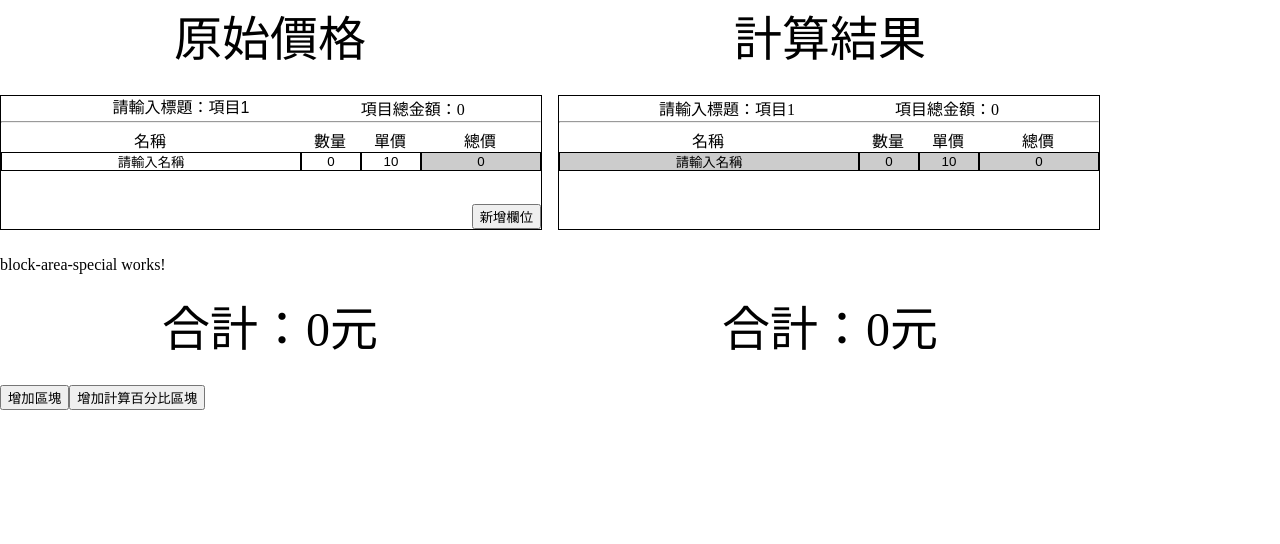
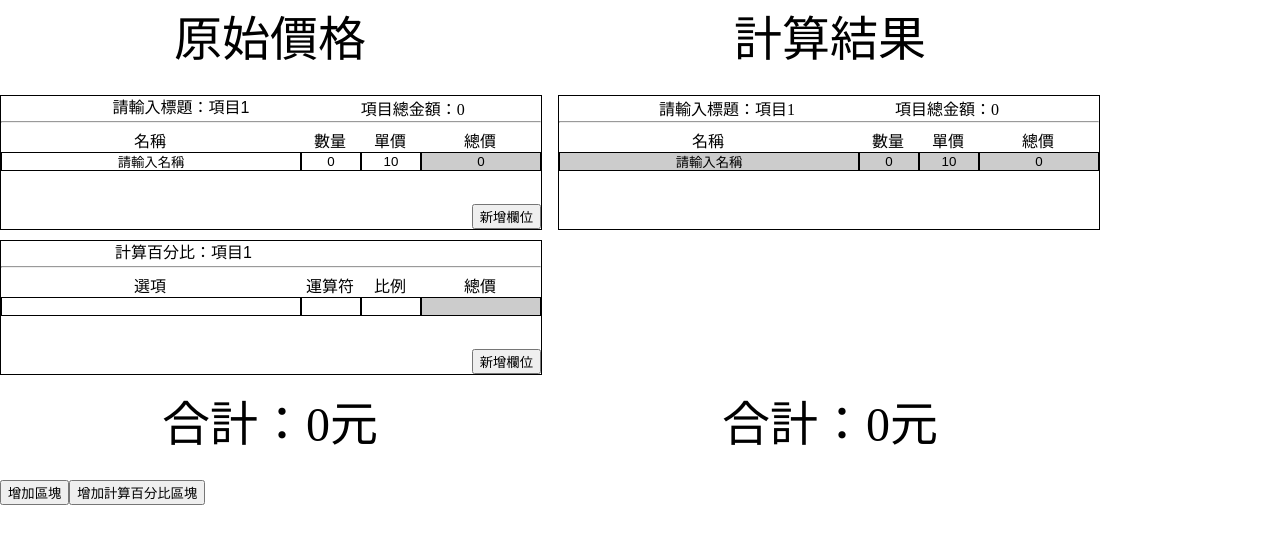
Before and after one commit to ProFusionInformationTechnology/Calculate-quote, an Angular app: page / in a window 1280 px wide. Shown: the top 544 px of the page. Built offline with nearby package versions, Linux system fonts and the light colour scheme.

Commit message:
[新增] 新增 id 參數以及區塊相關樣式與標籤

```diff
--- a/src/app/app.component.html
+++ b/src/app/app.component.html
@@ -10,6 +10,7 @@
 </ng-container>
 <ng-container *ngFor="let id of blockArraySpecialNum">
   <app-block-area-special
+    [id]="id"
     [listAll]="blockArrayAll"
   ></app-block-area-special>
 </ng-container>
--- a/src/app/component/block-area-special/block-area-special.component.html
+++ b/src/app/component/block-area-special/block-area-special.component.html
@@ -1 +1,30 @@
-<p>block-area-special works!</p>
+<div class="component-area-all">
+    <div class="component-area">
+        <div class="title">
+            <input type="text" [(ngModel)]="list.name">
+            <span>項目總金額：</span>
+        </div>
+        <hr>
+        <div class="children-area">
+            <span class="name">選項</span>
+            <span class="num">運算符</span>
+            <span class="price">比例</span>
+            <span class="total">總價</span>
+        </div>
+        <div class="input-area">
+            <input type="text" class="name">
+            <input type="number" class="num">
+            <input type="number" class="price">
+            <input type="number" class="total" readonly>
+        </div>
+        <!-- <ng-container *ngFor="let val of list.values">
+            <div class="input-area">
+                <input type="text" class="name">
+                <input type="number" class="num">
+                <input type="number" class="price">
+                <input type="number" class="total" readonly>
+            </div>
+        </ng-container> -->
+        <button>新增欄位</button>
+    </div>
+</div>
--- a/src/app/component/block-area-special/block-area-special.component.scss
+++ b/src/app/component/block-area-special/block-area-special.component.scss
@@ -0,0 +1,67 @@
+.component-area-all{
+    position: relative;
+    display: flex;
+    flex-direction: row;
+    justify-content: space-between;
+    width: 1100px;
+    .component-area {
+        position: relative;
+        display: flex;
+        flex-direction: column;
+        width: 540px;
+        height: fit-content;
+        min-height: 110px;
+        border: 1px black solid;
+        margin-bottom: 10px;
+        padding-bottom: 23px;
+        .title {
+            display: flex;
+            flex-direction: row;
+            justify-content: space-evenly;
+            width: 100%;
+            height: 20px;
+            input {
+                padding: 0px;
+                border: 0px;
+                font-size: 16px;
+                text-align: center;
+            }
+            span {
+                color: rgba($color: #000000, $alpha: 0.0);
+            }
+        }
+        .title + hr {
+            width: calc(100% - 2px);
+            margin: 5px 0px;
+        }
+        .input-area, .children-area {
+            display: flex;
+            flex-direction: row;
+            width: 100%;
+            span {
+                text-align: center;
+                margin-right: 2px;
+            }
+            input {
+                width: 118px;
+                padding: 1px 0px;
+                border: 1px black solid;
+                text-align: center;
+            }
+            .name {
+                width: 298px;
+            }
+            .num, .price {
+                width: 58px;
+            }
+            .total {
+                width: 118px;
+            }
+        }
+        button {
+            position: absolute;
+            bottom: 0px;
+            right: 0px;
+        }
+    }
+}
--- a/src/app/component/block-area-special/block-area-special.component.ts
+++ b/src/app/component/block-area-special/block-area-special.component.ts
@@ -7,12 +7,23 @@ import { Component, Input } from '@angular/core';
 })
 export class BlockAreaSpecialComponent {
   ngOnInit(): void {
-    console.error(this.listAll)
+    this.list.id = this.id;
+    this.list.name = `計算百分比：項目${this.id}`;
   }
 
   // ngOnChanges(): void {
   //   console.error('變更後', this.listAll)
   // }
+  @Input() id:Number = 0;
 
   @Input() listAll:Array<object> = [];
+
+  public list = {
+    id: this.id,
+    name: `計算百分比：項目${this.id}`,
+    orTotal: 0,
+    caTotal: 0,
+    target: '',
+    operation: ''
+  }
 }
```
